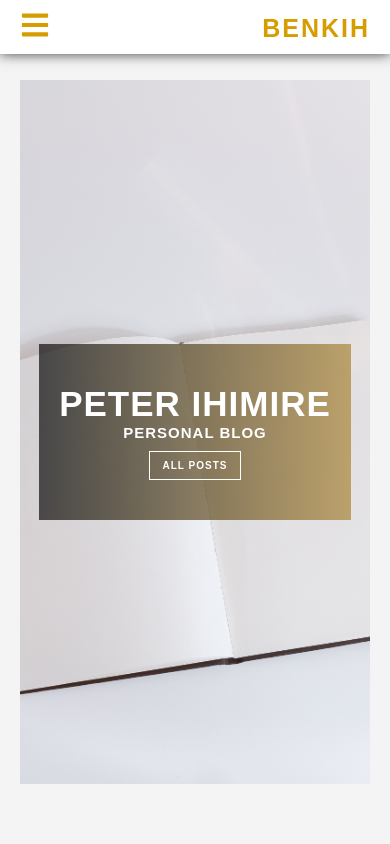
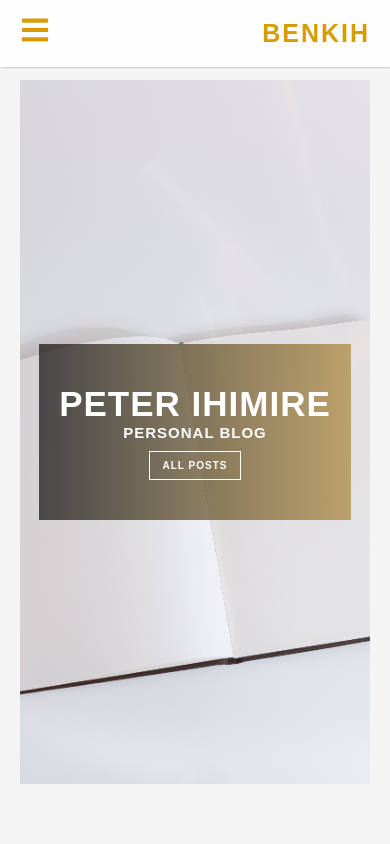
Before and after one commit to peterihimire/benkih-blog-react, a React (Create React App) app: page / in a window 390 px wide. Shown: the top 844 px of the page. Built offline with nearby package versions, Linux system fonts and the light colour scheme; no server answers.

Commit message:
Worked on my mobile navbar not beign fixed issue and a little design change.

```diff
--- a/src/App.css
+++ b/src/App.css
@@ -34,13 +34,21 @@ body {
 .navbar {
   position: fixed;
   width: 100%;
-  padding: 1rem 2rem 0.7rem 2rem;
-  background: var(--mainWhite);
-  box-shadow: 0 0 1.2rem 0 rgba(29, 28, 28, 0.849);
+  padding: 1.5rem 2rem;
+  background: rgba(255, 255, 255, 0.856);
+  box-shadow: 0 0 0.2rem 0 rgba(128, 126, 126, 0.849);
   z-index: 1;
-  background: var(--mainWhite);
 }
-
+.navbar-fixed {
+  position: fixed;
+  top: 0;
+  left: 0;
+  background: rgba(255, 255, 255, 0.856);
+  box-shadow: 0 0 0.2rem 0 rgba(128, 126, 126, 0.849);
+  padding: 1.5rem 2rem;
+  z-index: 2;
+  width: 100%;
+}
 .navbar-header {
   display: flex;
   flex-direction: column;
@@ -89,7 +97,11 @@ body {
   justify-content: center;
   list-style-type: none;
 }
-
+.nav-links-fixed {
+  position: fixed;
+  top: 0;
+  left: 0;
+}
 .nav-links a {
   margin: 0 1rem;
   text-decoration: none;
@@ -101,10 +113,8 @@ body {
 }
 
 .active {
-  /* border-bottom: solid var(--primaryColor) 0.4rem; */
   color: var(--primaryColor) !important;
   font-weight: bold;
-  /* padding: 0.5rem; */
 }
 
 @media screen and (min-width: 768px) {
@@ -159,6 +169,9 @@ body {
     display: flex;
     justify-content: center;
     list-style-type: none;
+  }
+  .nav-links-fixed {
+    position: static;
   }
   .nav-links a {
     margin: 0 1rem;
```
